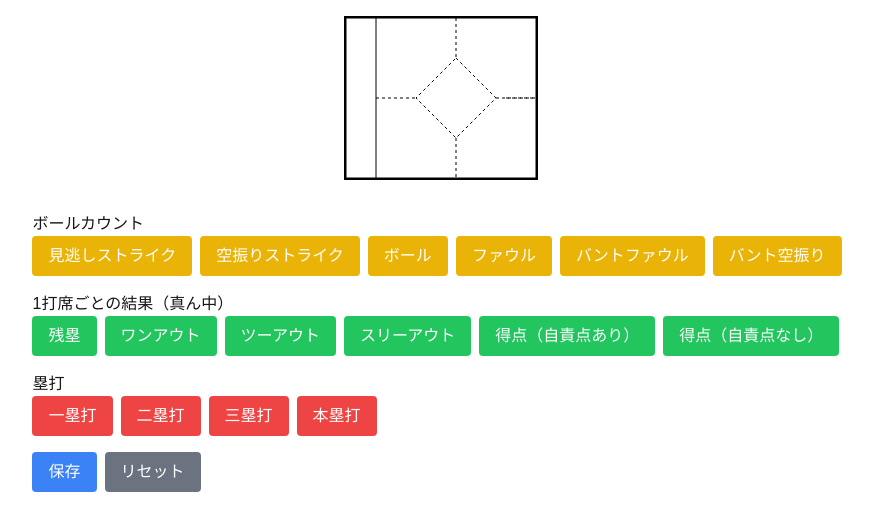
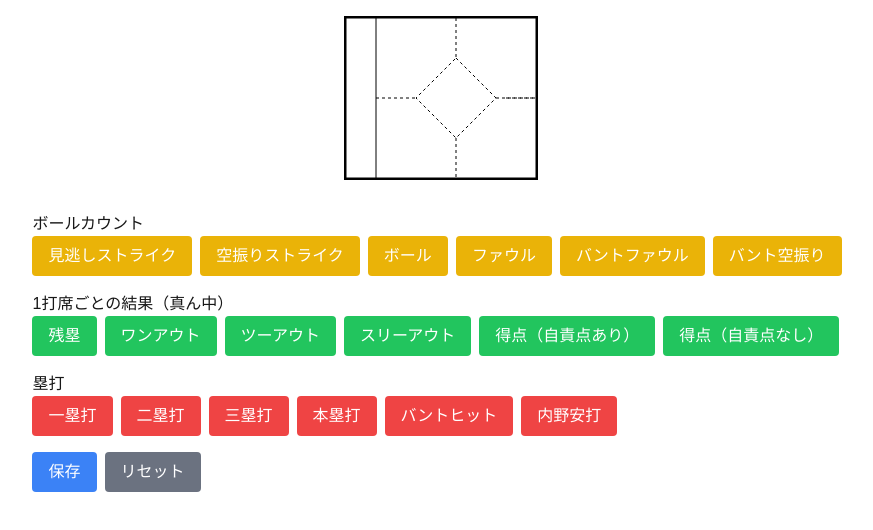
Before and after one commit to shicchi-7913/BaseBallScoreQuiz, a Next.js app: page / in a window 1280 px wide. Shown: the top 530 px of the page, without its empty margins (199-1072 px from the left). Built offline with nearby package versions, Linux system fonts and the light colour scheme.

Commit message:
バントヒット

```diff
--- a/components/ScoreBook/MergedCanvas.tsx
+++ b/components/ScoreBook/MergedCanvas.tsx
@@ -228,10 +228,36 @@ export const MergedCanvas = () => {
       ctx.moveTo(30, 80)
       ctx.lineTo(140, 190)
       ctx.stroke()
+    } else if (content.totalBases === 'buntHit') {
+      ctx.beginPath()
+      ctx.strokeStyle = 'red'
+      ctx.moveTo(80, 190)
+      ctx.lineTo(190, 80)
+      ctx.stroke()
+
+      const radius = 38
+
+      ctx.beginPath()
+      ctx.strokeStyle = 'red'
+      ctx.arc(150, 120, radius, Math.PI / -4, Math.PI + Math.PI / -4)
+      ctx.stroke()
+
+      ctx.save() // ここまでの状態を保存
+
+      ctx.translate(135, 125)
+      ctx.rotate(-Math.PI / 4)
+
+      // 傾けた状態で文字を描画
+      ctx.fillStyle = 'red'
+      ctx.font = '20px Arial'
+      ctx.fillText('BH', 0, 0)
+
+      ctx.restore() // 状態を復元
     }
     // --- ここまで 塁打 ---
 
     // 塁打 で red を指定したため black に戻す
+    ctx.fillStyle = 'black'
     ctx.strokeStyle = 'black'
   }, [content])
 
@@ -346,10 +372,22 @@ export const MergedCanvas = () => {
             三塁打
           </button>
           <button
-            className="px-4 py-2 bg-red-500 text-white rounded hover:bg-red-700"
+            className="mr-2 px-4 py-2 bg-red-500 text-white rounded hover:bg-red-700"
             onClick={() => handleButtonClick('TotalBases', 'homerun')}
           >
             本塁打
+          </button>
+          <button
+            className="mr-2 px-4 py-2 bg-red-500 text-white rounded hover:bg-red-700"
+            onClick={() => handleButtonClick('TotalBases', 'buntHit')}
+          >
+            バントヒット
+          </button>
+          <button
+            className="px-4 py-2 bg-red-500 text-white rounded hover:bg-red-700"
+            onClick={() => handleButtonClick('TotalBases', 'infieldHit')}
+          >
+            内野安打
           </button>
         </div>
         <div className="mt-4">
```
Also changed, not shown: types/ScoreBook.ts (+8 -1 lines).
